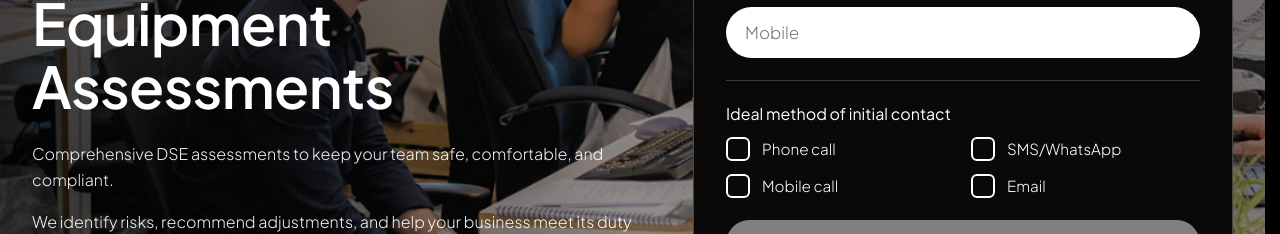
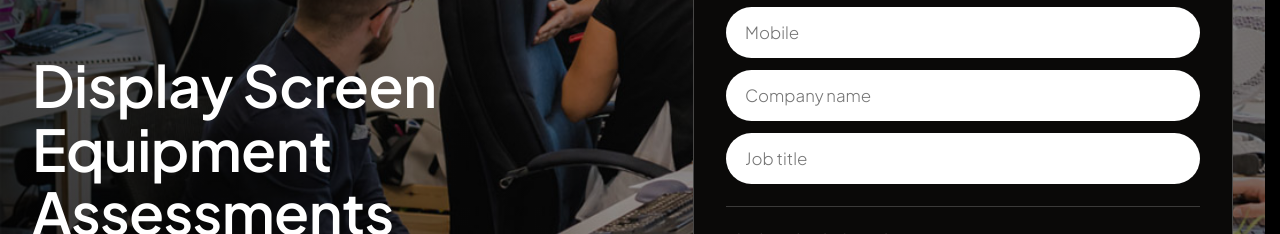
Before and after one commit to federationdesign-design/LHM, a Next.js app: page /corporate/services/dse-assessments in a window 1280 px wide. Shown: the part 530-764 px from the top of the page. Built offline with nearby package versions, Linux system fonts and the light colour scheme; no server answers.

Commit message:
Forms: add Company Name + Job Title fields to corp contact + PDF download forms (optional), wire through API routes + emails

```diff
--- a/app/ContactClient.tsx
+++ b/app/ContactClient.tsx
@@ -120,6 +120,8 @@ export default function ContactClient({ variant = 'private' }: ContactClientProp
   const [name, setName] = useState('');
   const [email, setEmail] = useState('');
   const [phone, setPhone] = useState('');
+  const [company, setCompany] = useState('');
+  const [jobTitle, setJobTitle] = useState('');
   const [message, setMessage] = useState('');
   const [consent, setConsent] = useState(false);
 
@@ -428,6 +430,31 @@ export default function ContactClient({ variant = 'private' }: ContactClientProp
                     data-invalid={showValidation && phone.trim().length === 0 ? "true" : "false"}
                   />
 
+                  {variant === 'corporate' && (
+                    <>
+                      <input
+                        type="text"
+                        placeholder="Company name"
+                        value={company}
+                        onChange={e => setCompany(e.target.value)}
+                        maxLength={120}
+                        style={inputStyle}
+                        className="ct-input"
+                        autoComplete="organization"
+                      />
+                      <input
+                        type="text"
+                        placeholder="Job title"
+                        value={jobTitle}
+                        onChange={e => setJobTitle(e.target.value)}
+                        maxLength={120}
+                        style={inputStyle}
+                        className="ct-input"
+                        autoComplete="organization-title"
+                      />
+                    </>
+                  )}
+
                   <textarea
                     rows={6}
                     placeholder="Your message *"
--- a/app/api/contact/route.ts
+++ b/app/api/contact/route.ts
@@ -35,6 +35,8 @@ type RequestBody = {
   name?: string;
   email?: string;
   phone?: string;
+  company?: string;
+  jobTitle?: string;
   message?: string;
   consent?: boolean;
   /** reCAPTCHA v3 token from the client */
@@ -176,6 +178,8 @@ export async function POST(request: NextRequest) {
   const name = body.name!.trim();
   const email = body.email!.trim();
   const phone = body.phone?.trim() || '';
+  const company = body.company?.trim() || '';
+  const jobTitle = body.jobTitle?.trim() || '';
   const message = body.message!.trim();
 
   // ── NOTIFICATION EMAIL TO TEAM ──────────────────────────────────────────────
@@ -198,6 +202,8 @@ export async function POST(request: NextRequest) {
     `Name: ${name}`,
     `Email: ${email}`,
     `Phone: ${phone || '(not provided)'}`,
+    company ? `Company: ${company}` : '',
+    jobTitle ? `Job title: ${jobTitle}` : '',
     `Submitted: ${submittedAt}`,
     '',
     'Message:',
@@ -214,6 +220,8 @@ export async function POST(request: NextRequest) {
     <tr><td style="padding: 6px 12px 6px 0; font-weight: 600; vertical-align: top; width: 100px;">Name</td><td style="padding: 6px 0;">${escapeHtml(name)}</td></tr>
     <tr><td style="padding: 6px 12px 6px 0; font-weight: 600; vertical-align: top;">Email</td><td style="padding: 6px 0;"><a href="mailto:${escapeHtml(email)}" style="color: #1a1a1a;">${escapeHtml(email)}</a></td></tr>
     <tr><td style="padding: 6px 12px 6px 0; font-weight: 600; vertical-align: top;">Phone</td><td style="padding: 6px 0;">${phone ? escapeHtml(phone) : '<em style="color: #888;">not provided</em>'}</td></tr>
+    ${company ? `<tr><td style="padding: 6px 12px 6px 0; font-weight: 600; vertical-align: top;">Company</td><td style="padding: 6px 0;">${escapeHtml(company)}</td></tr>` : ''}
+    ${jobTitle ? `<tr><td style="padding: 6px 12px 6px 0; font-weight: 600; vertical-align: top;">Job title</td><td style="padding: 6px 0;">${escapeHtml(jobTitle)}</td></tr>` : ''}
     <tr><td style="padding: 6px 12px 6px 0; font-weight: 600; vertical-align: top;">Submitted</td><td style="padding: 6px 0;">${escapeHtml(submittedAt)}</td></tr>
   </table>
   <hr style="border: none; border-top: 1px solid #eee; margin: 20px 0;" />
--- a/app/api/corporate-enquiry/route.ts
+++ b/app/api/corporate-enquiry/route.ts
@@ -75,12 +75,14 @@ async function verifyRecaptcha(token: string): Promise<{
 // ── Email body builders ───────────────────────────────────────
 function buildNotificationEmail(opts: {
   name: string;
+  company?: string;
+  jobTitle?: string;
   email: string;
   mobile: string;
   contactMethods: string[];
   recaptchaScore?: number;
 }) {
-  const { name, email, mobile, contactMethods, recaptchaScore } = opts;
+  const { name, email, mobile, company, jobTitle, contactMethods, recaptchaScore } = opts;
   const methodsLabels = contactMethods
     .map((m) => METHOD_LABELS[m] || m)
     .join(', ');
@@ -102,6 +104,14 @@ function buildNotificationEmail(opts: {
           <td style="padding: 8px 0; font-weight: 600; vertical-align: top;">Mobile:</td>
           <td style="padding: 8px 0;"><a href="tel:${escapeHtml(mobile)}">${escapeHtml(mobile)}</a></td>
         </tr>
+        ${company ? `<tr>
+          <td style="padding: 8px 0; font-weight: 600; vertical-align: top;">Company:</td>
+          <td style="padding: 8px 0;">${escapeHtml(company)}</td>
+        </tr>` : ''}
+        ${jobTitle ? `<tr>
+          <td style="padding: 8px 0; font-weight: 600; vertical-align: top;">Job title:</td>
+          <td style="padding: 8px 0;">${escapeHtml(jobTitle)}</td>
+        </tr>` : ''}
         <tr>
           <td style="padding: 8px 0; font-weight: 600; vertical-align: top;">Preferred contact:</td>
           <td style="padding: 8px 0;">${methodsDisplay}</td>
@@ -222,6 +232,7 @@ export async function POST(request: Request) {
     // Legacy secondary fields (kept for backward compat)
     phone?: string;
     company?: string;
+    jobTitle?: string;
     domain?: string;
     postcode?: string;
     position?: string;
@@ -247,6 +258,8 @@ export async function POST(request: Request) {
   const name   = (body.name   || '').trim();
   const email  = (body.email  || '').trim();
   const mobile = (body.mobile || '').trim();
+  const company = (body.company || '').trim();
+  const jobTitle = (body.jobTitle || '').trim();
   const contactMethods = Array.isArray(body.contactMethods)
     ? body.contactMethods.filter((m) => typeof m === 'string')
     : [];
@@ -520,7 +533,7 @@ export async function POST(request: Request) {
     );
   }
 
-  const notification  = buildNotificationEmail({ name, email, mobile, contactMethods, recaptchaScore: recaptcha.score });
+  const notification  = buildNotificationEmail({ name, email, mobile, company, jobTitle, contactMethods, recaptchaScore: recaptcha.score });
   // Derive PDF URL from request host so emails work across staging + production
   const proto = request.headers.get('x-forwarded-proto') || 'https';
   const host = request.headers.get('host') || 'lucyhallmassage.com';
--- a/app/corporate/components/InlineEnquiryForm.tsx
+++ b/app/corporate/components/InlineEnquiryForm.tsx
@@ -67,6 +67,8 @@ export default function InlineEnquiryForm({
   const [name, setName]     = useState('');
   const [email, setEmail]   = useState('');
   const [mobile, setMobile] = useState('');
+  const [company, setCompany] = useState('');
+  const [jobTitle, setJobTitle] = useState('');
   const [methods, setMethods] = useState<string[]>([]);
 
   const [submitting, setSubmitting] = useState(false);
@@ -133,6 +135,8 @@ export default function InlineEnquiryForm({
           name: name.trim(),
           email: email.trim(),
           mobile: mobile.trim(),
+          company: company.trim(),
+          jobTitle: jobTitle.trim(),
           contactMethods: methods,
           recaptchaToken,
         }),
@@ -289,6 +293,26 @@ export default function InlineEnquiryForm({
             style={inputStyle}
             autoComplete="tel"
           />
+          <input
+            type="text"
+            placeholder="Company name"
+            value={company}
+            onChange={(e) => setCompany(e.target.value)}
+            className="intake-input"
+            style={inputStyle}
+            autoComplete="organization"
+            maxLength={120}
+          />
+          <input
+            type="text"
+            placeholder="Job title"
+            value={jobTitle}
+            onChange={(e) => setJobTitle(e.target.value)}
+            className="intake-input"
+            style={inputStyle}
+            autoComplete="organization-title"
+            maxLength={120}
+          />
         </div>
 
         <div style={dividerStyle} />
```
